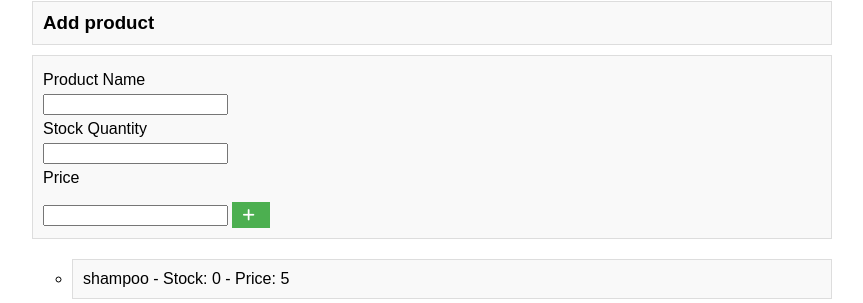
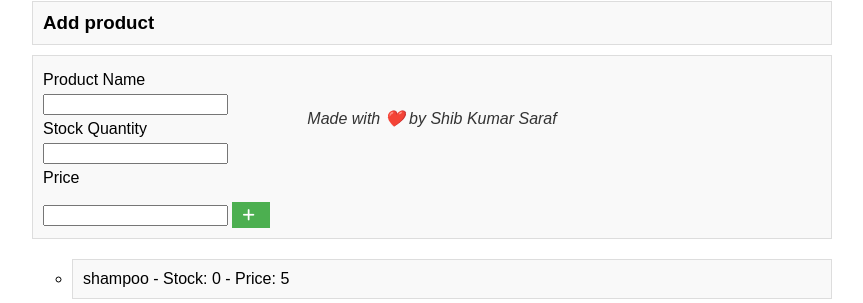
Before and after one commit to shib1111111/Grocery-Store-App, a Flask app: template Grocery_Store/application/templates/admin_dashboard.html in a window 1280 px wide. Shown: the part 656-959 px from the top of the page, without its empty margins (208-1071 px from the left). Run offline with Flask 3, Linux system fonts and the light colour scheme; the template is opened without the code that fills it: values that come from a table or form of the project are taken from there, others are empty; data comes from the database, SQL or seed files in the repository.

Commit message:
Update admin_dashboard.html

```diff
--- a/Grocery_Store/application/templates/admin_dashboard.html
+++ b/Grocery_Store/application/templates/admin_dashboard.html
@@ -4,6 +4,8 @@
     <title>Grocery Store</title>
     <link rel="stylesheet" href="https://cdnjs.cloudflare.com/ajax/libs/font-awesome/6.0.0-beta3/css/all.min.css">
     <link rel="stylesheet" href="{{ url_for('static', filename='home_style.css') }}">
+    <link rel="stylesheet" href="{{ url_for('static', filename='signature.css') }}">
+
 </head>
 <body>
     <h1>Welcome to admin page</h1>
@@ -58,5 +60,11 @@
         </form>
     </div>
     <script src="static/admin_script.js"></script>
+
+    <div class="signature-container">
+        <div class="signature">
+            Made with ❤️ by Shib Kumar Saraf
+        </div>
+    </div>
 </body>
 </html>
```
